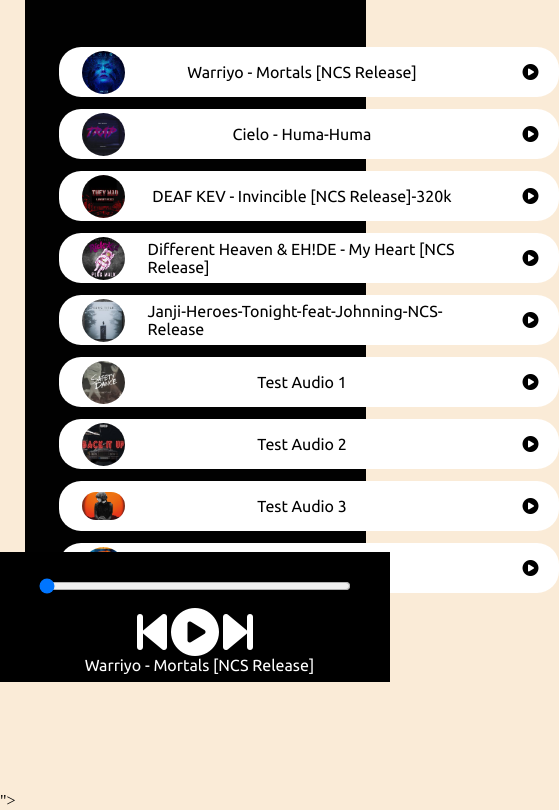
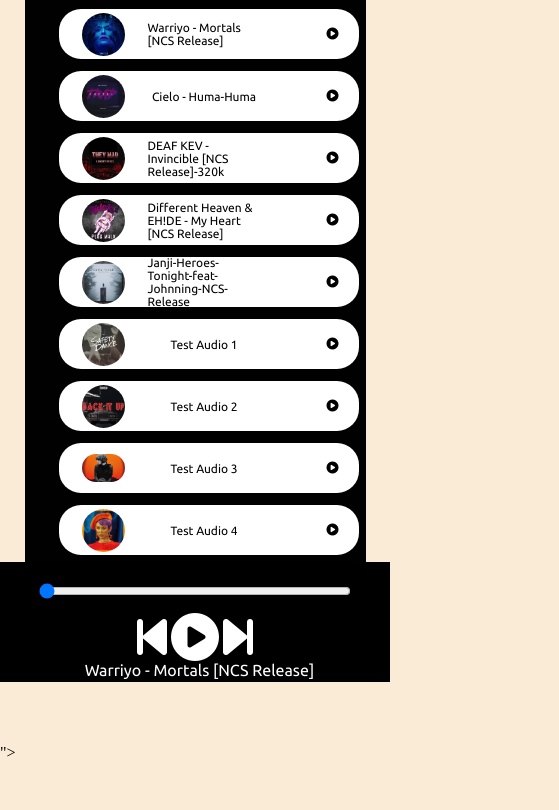
Before and after one commit to ameynaik-9/spotifycloneamey, a plain HTML site: page index.html in a window 390 px wide. Shown: the part 162-972 px from the top of the page, 559 px wide, since content can reach past the window. After the commit the page ends 924 px from the top, so only its background shows below. Drawn offline with Linux system fonts and the light colour scheme.

Commit message:
Made Responsive

```diff
--- a/style.css
+++ b/style.css
@@ -128,3 +128,36 @@ nav ul li {
     opacity: 0;
     transition: opacity 0.4s ease-in;    /*when we will play the opacity will become 1 via js*/
 }
+
+@media screen and (max-width:688px)
+{
+   .songItem{
+    height: 50px;
+    display: flex;
+    /*sab horizontal aajta hai flex box se*/
+    background-color: white;
+    width: 300px;
+    color: black;
+    margin: 12px 0px;
+    justify-content: space-between;
+    align-items: center;
+    border-radius: 22px;
+    font-size: 0.75rem;
+   }
+
+   .songItemContainer{
+    margin-top: 0px;
+}
+
+.bottom {
+    position: sticky;
+    height: 120px;
+    background-color: black;
+    color: white;
+    bottom: 0;
+    display: flex;
+    justify-content: center;
+    align-items: center;
+    flex-direction: column;
+}
+}
```
